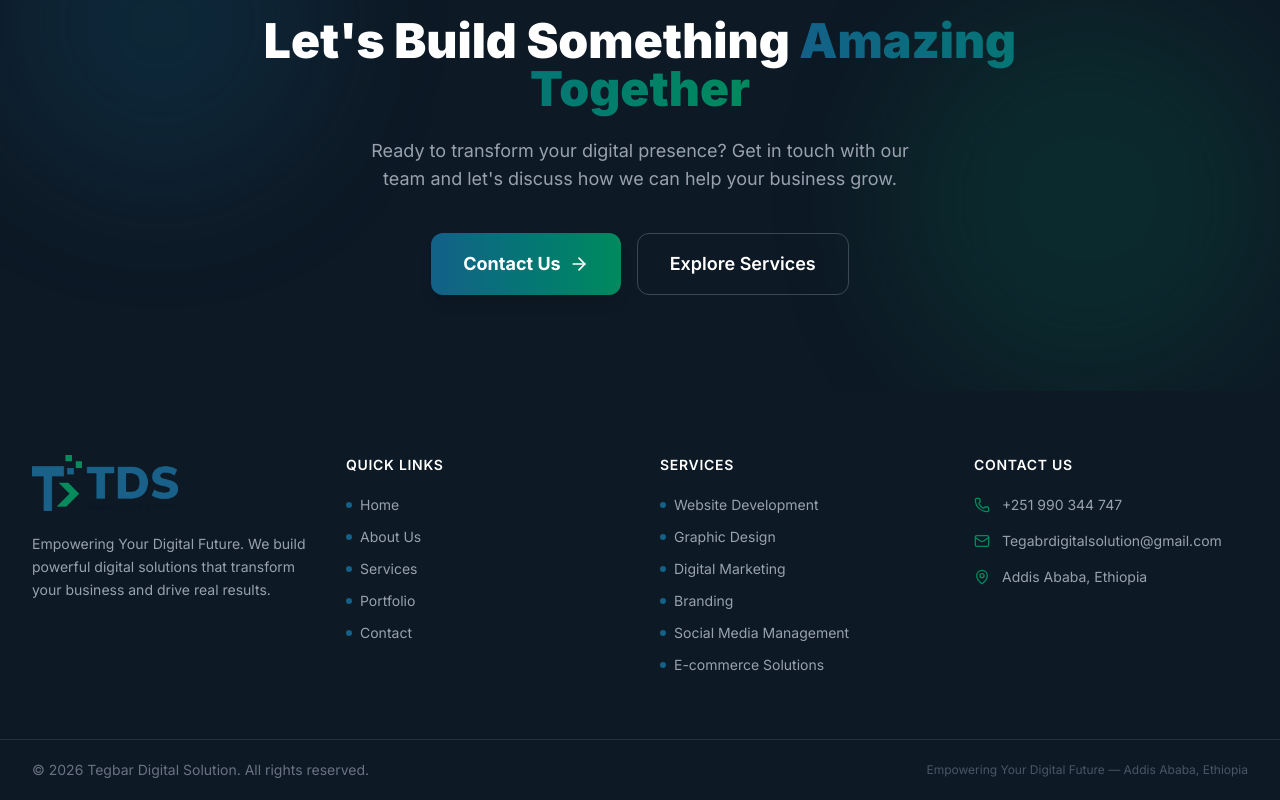
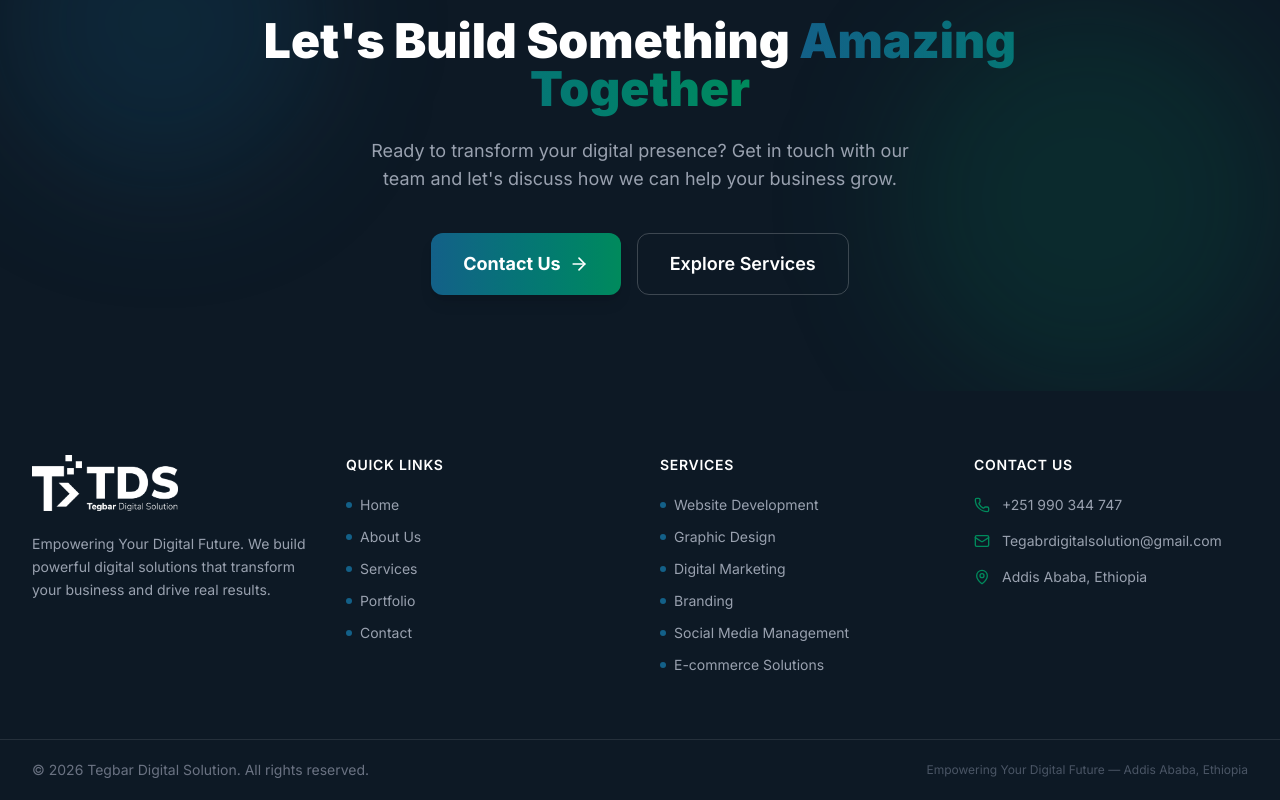
Before and after one commit to BamlakChernet/tegbar-digital-solution-website, a React (Vite) app: page / in a window 1280 px wide. Shown: the part 3371-4171 px from the top of the page. Built offline with nearby package versions, Linux system fonts and the light colour scheme.

Commit message:
Footer logo: apply white filter to colored logo for dark background

```diff
--- a/src/components/Footer.jsx
+++ b/src/components/Footer.jsx
@@ -1,6 +1,6 @@
 import { Link } from 'react-router-dom';
 import { Phone, Mail, MapPin } from 'lucide-react';
-import logoWhite from '../assets/logo-white.png';
+import logoColored from '../assets/T logo 3-03.png';
 
 const quickLinks = [
   { name: 'Home', path: '/' },
@@ -30,10 +30,10 @@ export default function Footer() {
           <div className="lg:col-span-1">
             <Link to="/" className="inline-block mb-4">
               <img
-                src={logoWhite}
+                src={logoColored}
                 alt="Tegbar Digital Solution"
                 className="h-14 w-auto object-contain"
-                style={{ aspectRatio: 'auto' }}
+                style={{ filter: 'brightness(0) invert(1)', aspectRatio: 'auto' }}
               />
             </Link>
             <p className="text-gray-400 text-sm leading-relaxed">
```
